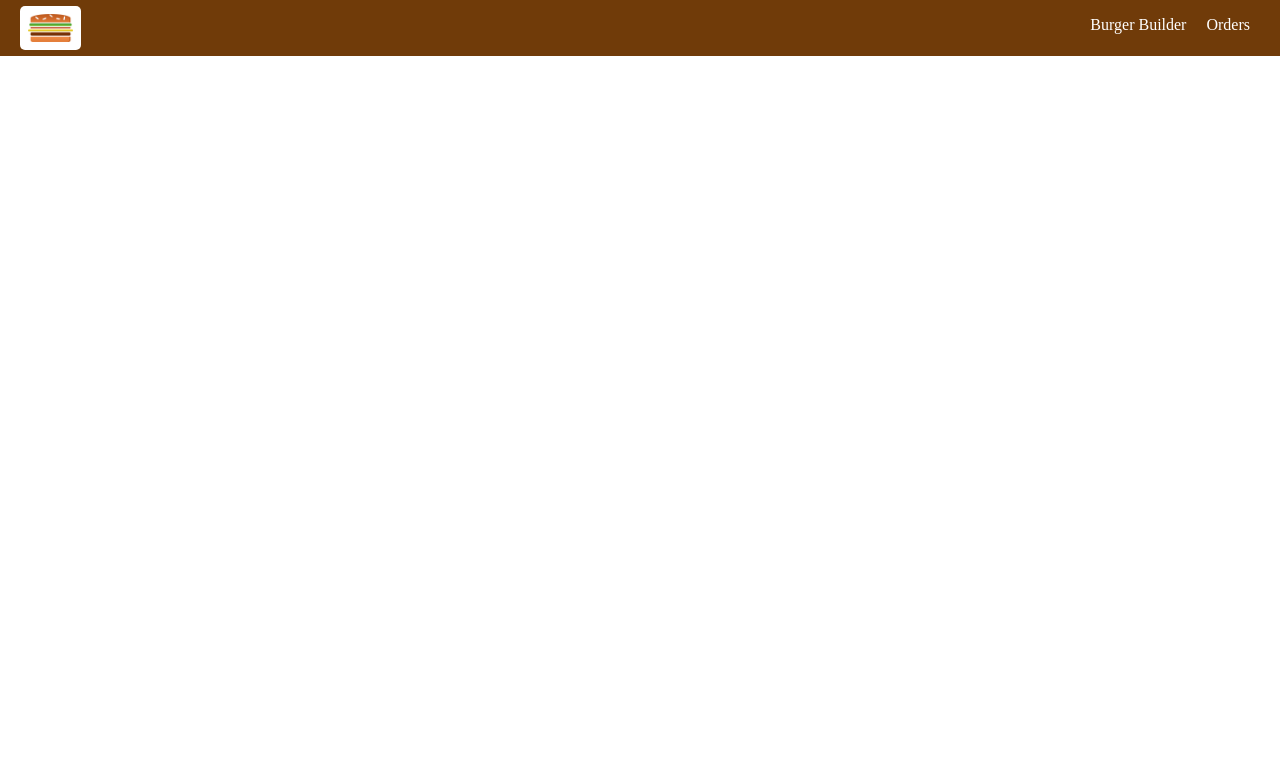
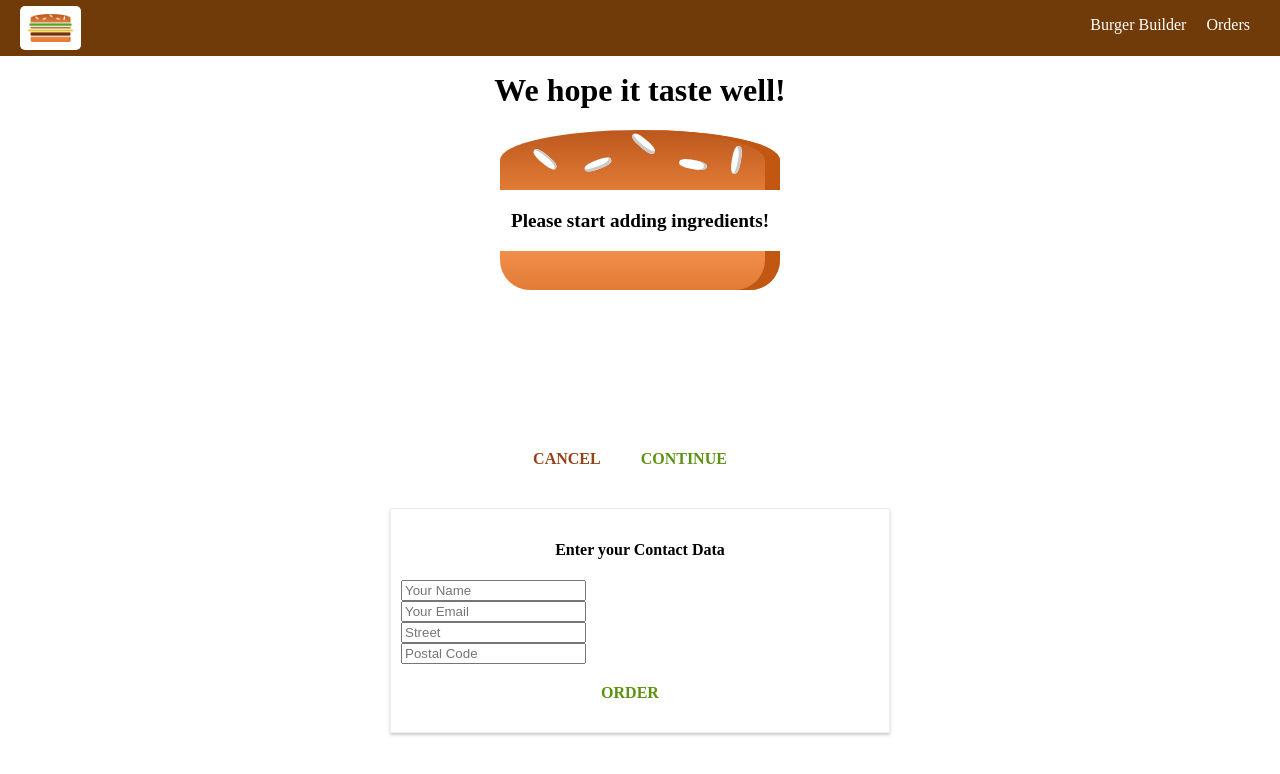
Before and after one commit to oplichta/burger-builder, a React (Create React App) app: page /checkout/contact-data in a window 1280 px wide. Shown: the top 774 px of the page. Built offline with nearby package versions, Linux system fonts and the light colour scheme.

Commit message:
Fixed ordering burger process. Updated checkout customer form.

```diff
--- a/src/App.js
+++ b/src/App.js
@@ -10,7 +10,7 @@ function App() {
     <div>
       <Layout>
         <Routes>
-          <Route path="/checkout" element={<Checkout />} />
+          <Route path="/checkout/*" element={<Checkout />} />
           <Route path="/orders" element={<Orders />} />
           <Route path="/" element={<BurgerBuilder />} />
         </Routes>
--- a/src/components/Burger/OrderSummary/OrderSummary.js
+++ b/src/components/Burger/OrderSummary/OrderSummary.js
@@ -20,13 +20,12 @@ class OrderSummary extends Component {
         <p>
           <strong>Total Price: {this.props.price} </strong>
         </p>
-        {/*  FIXME :)
         <Button btnType="Danger" clicked={this.props.purchaseCanceled}>
           Cancel
         </Button>
         <Button btnType="Success" clicked={this.props.purchaseContinued}>
           Continue
-        </Button> */}
+        </Button>
       </Aud>
     );
   }
--- a/src/containers/Checkout/Checkout.js
+++ b/src/containers/Checkout/Checkout.js
@@ -31,6 +31,7 @@ class Checkout extends Component {
   checkoutContinuedHandler = () => {
     this.props.navigate("/checkout/contact-data");
   };
+
   render() {
     let summary = <p>Loading...</p>;
     if (this.state.ingredients) {
--- a/src/containers/Checkout/ContactData/ContactData.js
+++ b/src/containers/Checkout/ContactData/ContactData.js
@@ -1,11 +1,17 @@
-import React, { Component } from 'react';
-import axios from '../../../axios-orders';
-import Button from '../../../components/UI/Button/Button';
-import './ContactData.css';
-import Spinner from '../../../components/UI/Spinner/Spinner';
+import React, { Component } from "react";
+import axios from "../../../axios-orders";
+import Button from "../../../components/UI/Button/Button";
+import "./ContactData.css";
+import Spinner from "../../../components/UI/Spinner/Spinner";
+import withNavigate from "../../../hoc/withNavigate/withNavigate";
 
 class ContactData extends Component {
-  state = { name: '', email: '', address: { street: '', postalCode: '' }, loading: false };
+  state = {
+    name: "",
+    email: "",
+    address: { street: "", postalCode: "" },
+    loading: false,
+  };
 
   orderHandler = (event) => {
     event.preventDefault();
@@ -14,34 +20,76 @@ class ContactData extends Component {
       ingredients: this.props.ingredients,
       price: this.props.price,
       customer: {
-        name: 'Oskar',
+        name: this.state.name,
         address: {
-          street: 'Teststreet 1',
-          zipCode: '84000',
-          country: 'Poland',
+          street: this.state.address.street,
+          zipCode: this.state.address.postalCode,
+          country: "Poland",
         },
-        email: 'test@test.pl',
+        email: this.state.email,
       },
-      deliveryMethod: 'fastest',
+      deliveryMethod: "fastest",
     };
     axios
-      .post('/orders.json', order)
+      .post("/orders.json", order)
       .then((response) => {
         this.setState({ loading: false });
-        this.props.history.push('/');
+        this.props.navigate("/orders");
       })
       .catch((error) => {
-        this.setState({ loading: true });
+        this.setState({ loading: false });
       });
+  };
+
+  inputChangedHandler = (event) => {
+    const { name, value } = event.target;
+    if (name === "street" || name === "postalCode") {
+      this.setState((prevState) => ({
+        address: {
+          ...prevState.address,
+          [name]: value,
+        },
+      }));
+    } else {
+      this.setState({ [name]: value });
+    }
   };
 
   render() {
     let form = (
       <form>
-        <input className="Input" type="text" name="name" placeholder="Your name" />
-        <input className="Input" type="email" name="email" placeholder="Your Mail" />
-        <input className="Input" type="text" name="street" placeholder="Street" />
-        <input className="Input" type="text" name="postal" placeholder="Postal Code" />
+        <input
+          className="Input"
+          type="text"
+          name="name"
+          placeholder="Your Name"
+          value={this.state.name}
+          onChange={this.inputChangedHandler}
+        />
+        <input
+          className="Input"
+          type="email"
+          name="email"
+          placeholder="Your Email"
+          value={this.state.email}
+          onChange={this.inputChangedHandler}
+        />
+        <input
+          className="Input"
+          type="text"
+          name="street"
+          placeholder="Street"
+          value={this.state.address.street}
+          onChange={this.inputChangedHandler}
+        />
+        <input
+          className="Input"
+          type="text"
+          name="postalCode"
+          placeholder="Postal Code"
+          value={this.state.address.postalCode}
+          onChange={this.inputChangedHandler}
+        />
         <Button btnType="Success" clicked={this.orderHandler}>
           ORDER
         </Button>
@@ -59,4 +107,4 @@ class ContactData extends Component {
   }
 }
 
-export default ContactData;
+export default withNavigate(ContactData);
--- a/src/containers/Orders/Order.js
+++ b/src/containers/Orders/Order.js
@@ -1,16 +1,25 @@
-import React from 'react';
-import './Orders';
+import React from "react";
+import "./Orders";
 
 const order = (props) => {
   const ingredients = [];
 
   for (let ingredientName in props.ingredients) {
-    ingredients.push({ name: ingredientName, amount: props.ingredients[ingredientName] });
+    ingredients.push({
+      name: ingredientName,
+      amount: props.ingredients[ingredientName],
+    });
   }
   const ingredientOutput = ingredients.map((ig) => {
     return (
       <span
-        style={{ textTransform: 'capitalize', display: 'inline-block', margin: '0 8px', border: '1px solid #ccc', padding: '5px' }}
+        style={{
+          textTransform: "capitalize",
+          display: "inline-block",
+          margin: "0 8px",
+          border: "1px solid #ccc",
+          padding: "5px",
+        }}
         key={ig.name}
       >
         {ig.name} ({ig.amount})
@@ -19,10 +28,20 @@ const order = (props) => {
   });
   return (
     <div className="Order">
+      <div className="customer-container">
+        <div>
+          Customer: <strong>{props.customer.name}</strong>
+        </div>
+        <div>
+          Email: <strong>{props.customer.email}</strong>
+        </div>
+      </div>
+
       <p>Ingredients: {ingredientOutput} </p>
       <p>
         Price: <strong>PLN {props.price.toFixed(2)}</strong>
       </p>
+      <button onClick={props.onComplete}>Complete</button>
     </div>
   );
 };
--- a/src/containers/Orders/Orders.js
+++ b/src/containers/Orders/Orders.js
@@ -1,7 +1,7 @@
-import React, { Component } from 'react';
-import Order from '../../containers/Orders/Order';
-import axios from '../../axios-orders';
-import withErrorHandler from '../../hoc/withErrorHandler/withErrorHandler';
+import React, { Component } from "react";
+import Order from "../../containers/Orders/Order";
+import axios from "../../axios-orders";
+import withErrorHandler from "../../hoc/withErrorHandler/withErrorHandler";
 
 class Orders extends Component {
   state = {
@@ -10,7 +10,7 @@ class Orders extends Component {
   };
   componentDidMount() {
     axios
-      .get('/orders.json')
+      .get("/orders.json")
       .then((res) => {
         const fetchedOrders = [];
         for (let key in res.data) {
@@ -22,11 +22,31 @@ class Orders extends Component {
         this.setState({ loading: false });
       });
   }
+
+  handleCompleteOrder = (orderId) => {
+    axios
+      .delete(`/orders/${orderId}.json`)
+      .then((response) => {
+        this.setState((prevState) => ({
+          orders: prevState.orders.filter((order) => order.id !== orderId),
+        }));
+      })
+      .catch((error) => {
+        console.error("Error deleting order:", error);
+      });
+  };
+
   render() {
     return (
       <div>
         {this.state.orders.map((order) => (
-          <Order key={order.id} ingredients={order.ingredients} price={+order.price} />
+          <Order
+            key={order.id}
+            customer={order.customer}
+            ingredients={order.ingredients}
+            price={+order.price}
+            onComplete={() => this.handleCompleteOrder(order.id)}
+          />
         ))}
       </div>
     );
--- a/src/hoc/withRouter/withRouter.js
+++ b/src/hoc/withRouter/withRouter.js
@@ -1,10 +1,11 @@
-import { useLocation, useParams } from 'react-router-dom';
+import { useLocation, useNavigate, useParams } from 'react-router-dom';
 
 const withRouter = (Component) => {
   return (props) => {
     const location = useLocation();
+    const navigate = useNavigate();
     const params = useParams();
-    return <Component {...props} location={location} params={params} />;
+    return <Component {...props} location={location} navigate={navigate} params={params} />;
   };
 };
 
```
